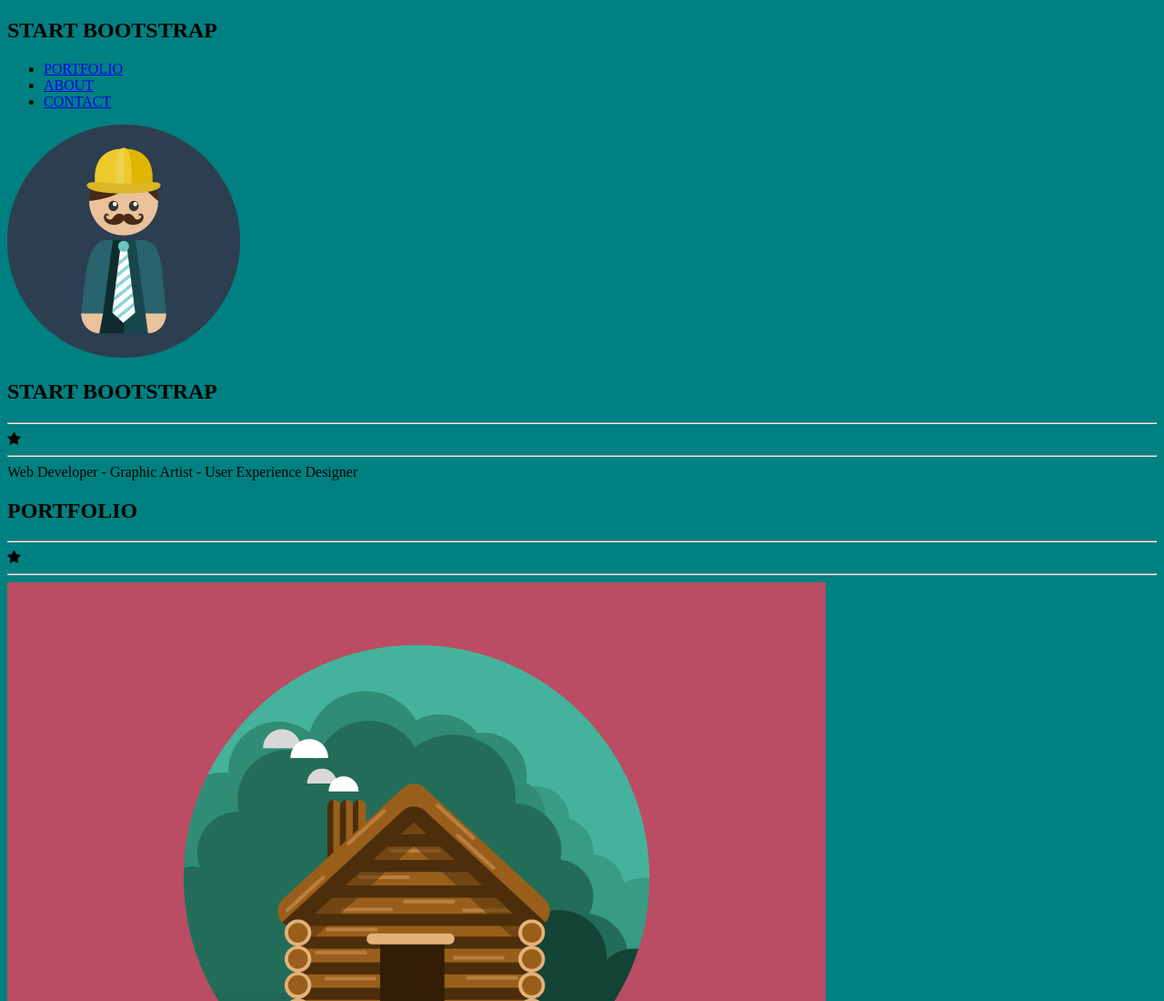
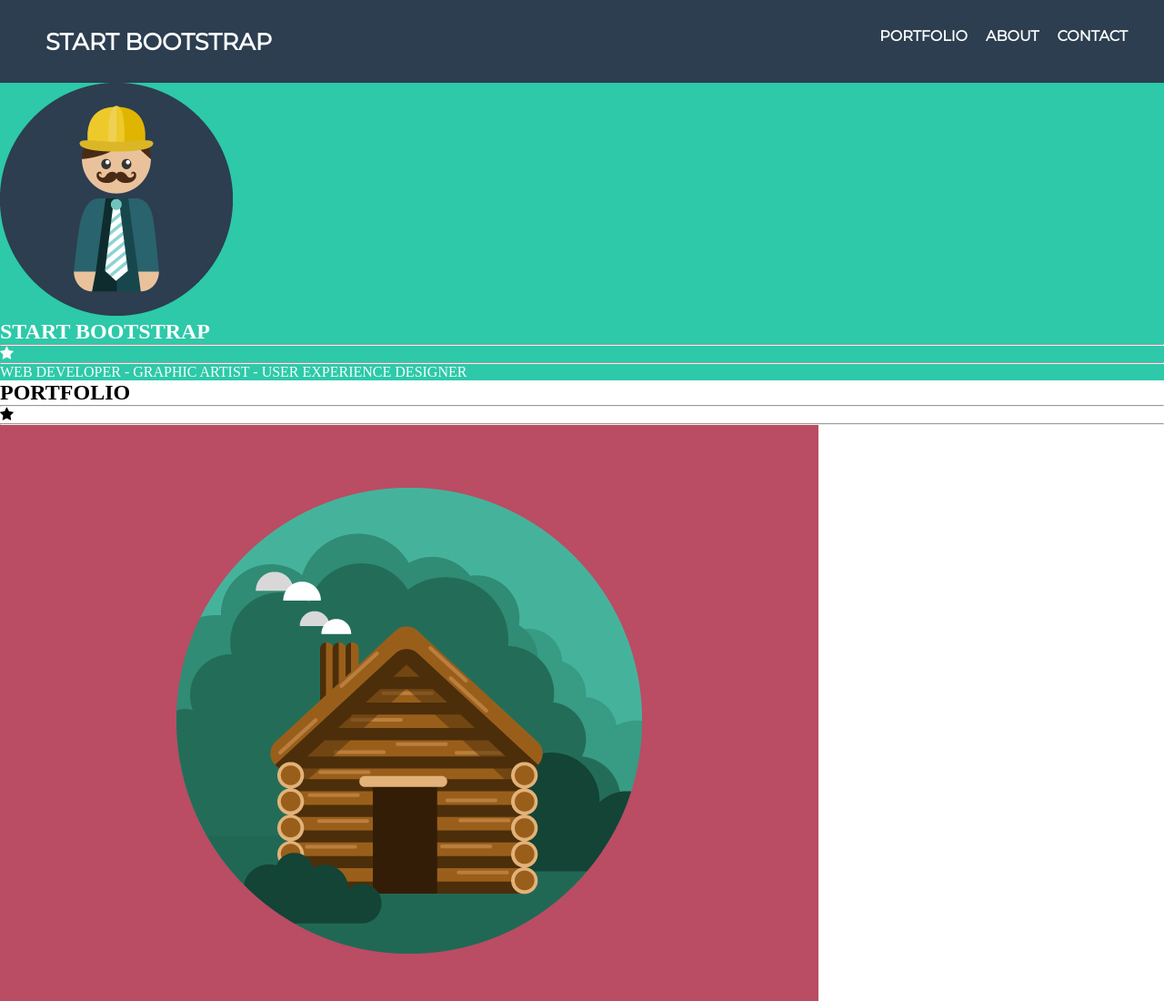
Before and after one commit to Nad138/Freelancer, a plain HTML site: page index.html in a window 1280 px wide. Shown: the top 1100 px of the page at 91% size. Drawn offline with Linux system fonts and the light colour scheme.

Commit message:
trabajando nav usando flex

```diff
--- a/css/main.css
+++ b/css/main.css
@@ -1,3 +1,45 @@
-body{
-  background-color: teal;
+*{
+    box-sizing: border-box;
+    margin: 0 ;
+    padding: 0;
 }
+
+header{
+  background-color: #2C3E50;
+  color: #fcfcfc;
+  padding: 30px;
+  text-transform: uppercase;
+}
+
+.navegador{
+  display: flex;
+  justify-content: space-between;
+  font-family: "Montserrat", sans-serif;
+  font-weight: 800;
+}
+.idem-freelance a{
+  font-size: 1.6em;
+  padding: 20px;
+
+}
+ul{
+  list-style: none;
+  display: flex;
+  justify-content: space-around;
+  flex-wrap: nowrap;
+}
+
+
+
+a{
+  color: #fcfcfc;
+  text-decoration: none;
+  padding: 10px;
+}
+
+
+.inicio {
+  background-color: #2dc9a9;
+  color: #fbfcfc;
+  text-transform: uppercase;
+}
--- a/index.html
+++ b/index.html
@@ -4,21 +4,22 @@
 			<meta charset="UTF-8">
 			<title>Freelancer</title>
 			<link rel="stylesheet" href="https://cdnjs.cloudflare.com/ajax/libs/font-awesome/4.7.0/css/font-awesome.min.css">
+			<link href="https://fonts.googleapis.com/css?family=Lato|Montserrat" rel="stylesheet">
 			<link rel="stylesheet" href="css/common.css">
 			<link rel="stylesheet" href="css/main.css">
 
 		</head>
 		<body>
 				<header>
-						<nav>
-								<div class="idem-freelancer">
-									<h1>START BOOTSTRAP</h1>
+						<nav class="navegador">
+								<div class="idem-freelance">
+									<a href="#inicio">Start Bootstrap</a>
 								</div>
 								<div class="menu-freelance">
-										<ul>
-											<li><a href="#portafolio">PORTFOLIO</a></li>
-											<li><a href="#nosotros">ABOUT</a></li>
-											<li><a href="#contacto">CONTACT</a></li>
+										<ul class="menu-free">
+											<li><a href="#portafolio">Portfolio</a></li>
+											<li><a href="#nosotros">About</a></li>
+											<li><a href="#contacto">Contact</a></li>
 										</ul>
 								</div>
 						</nav>
```
